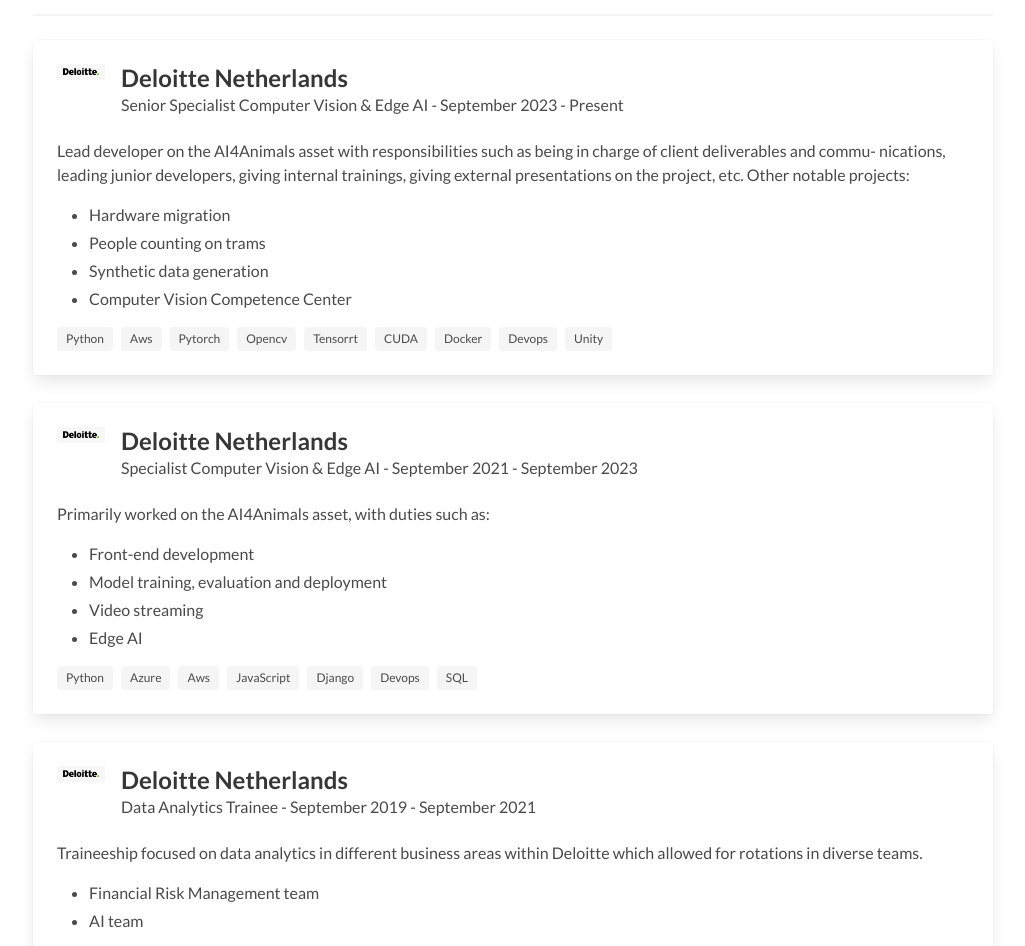
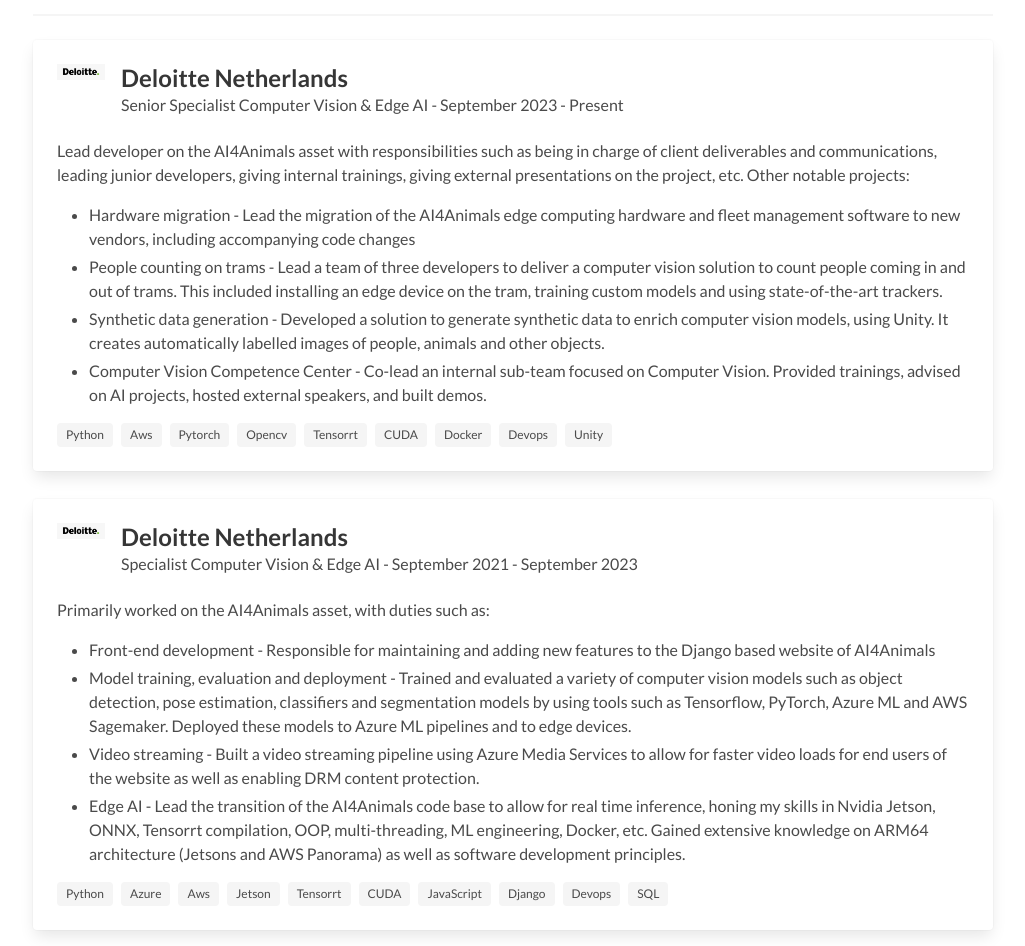
Before and after one commit to pavelbugneac/pavelbugneac.github.io, a plain HTML site: page index.html in a window 1280 px wide. Shown: the part 460-1406 px from the top of the page, without its empty margins (127-1152 px from the left). Drawn offline with Linux system fonts and the light colour scheme.

Commit message:
Adding more text to experience

```diff
--- a/index.html
+++ b/index.html
@@ -47,7 +47,7 @@
             A Senior AI developer with 5+ years of experience, specialized in computer vision & edge AI,
             and lead developer of the Deloitte asset <a href="https://www.deloitte.com/nl/en/products/ai4animals.html"> AI4Animals</a>.
             I have extensive experience in delivering state of the art AI models in form of production ready solutions.
-            Combined with advanced skills in programming and cloud, I have a passion for implementing the latest advancements in AI to practical applications.
+            Combined with advanced skills in programming and cloud, I have a passion for implementing the latest innovations in AI to practical applications.
           </p>
 
           <!-- <div class="text-center">
@@ -89,14 +89,21 @@
             </div>
           </div>
           <div class="content">
-            <p>Lead developer on the AI4Animals asset with responsibilities such as being in charge of client deliverables and commu-
-              nications, leading junior developers, giving internal trainings, giving external presentations on the project, etc. Other
+            <p>Lead developer on the AI4Animals asset with responsibilities such as being in charge of client deliverables and communications,
+              leading junior developers, giving internal trainings, giving external presentations on the project, etc. Other
               notable projects:</p>
             <ul>
-              <li>Hardware migration</li>
-              <li>People counting on trams</li>
-              <li>Synthetic data generation</li>
-              <li>Computer Vision Competence Center</li>
+              <li>Hardware migration - Lead the migration of the AI4Animals edge computing hardware and fleet management software to new vendors,
+                including accompanying code changes</li>
+              <li>People counting on trams - Lead a team of three developers to deliver a computer vision solution to count people coming in and out of trams.
+                This included installing an edge device on the tram, training custom models and using state-of-the-art trackers.
+              </li>
+              <li>Synthetic data generation - Developed a solution to generate synthetic data to enrich computer vision models, using Unity.
+                It creates automatically labelled images of people, animals and other objects.
+              </li>
+              <li>Computer Vision Competence Center - Co-lead an internal sub-team focused on Computer Vision.
+                Provided trainings, advised on AI projects, hosted external speakers, and built demos.
+              </li>
             </ul>
             <div class="tags">
               <span class="tag">Python</span>
@@ -129,15 +136,31 @@
           <div class="content">
             <p>Primarily worked on the AI4Animals asset, with duties such as:</p>
             <ul>
-              <li>Front-end development</li>
-              <li>Model training, evaluation and deployment</li>
-              <li>Video streaming</li>
-              <li>Edge AI</li>
+              <li>
+                Front-end development - Responsible for maintaining and adding new features to the Django based website of AI4Animals
+              </li>
+              <li>
+                Model training, evaluation and deployment - Trained and evaluated a variety of computer vision models such as object detection, pose estimation,
+                classifiers and segmentation models by using tools such as Tensorflow, PyTorch, Azure ML and AWS Sagemaker.
+                Deployed these models to Azure ML pipelines and to edge devices.
+              </li>
+              <li>
+                Video streaming - Built a video streaming pipeline using Azure Media Services to allow for faster video loads for end users of the website
+                 as well as enabling DRM content protection.
+              </li>
+              <li>
+                Edge AI - Lead the transition of the AI4Animals code base to allow for real time inference, honing my skills in Nvidia Jetson, ONNX,
+                Tensorrt compilation, OOP, multi-threading, ML engineering, Docker, etc. Gained extensive knowledge on ARM64 architecture (Jetsons and AWS Panorama)
+                as well as software development principles.
+              </li>
             </ul>
             <div class="tags">
               <span class="tag">Python</span>
               <span class="tag">Azure</span>
               <span class="tag">Aws</span>
+              <span class="tag">Jetson</span>
+              <span class="tag">Tensorrt</span>
+              <span class="tag">CUDA</span>
               <span class="tag">JavaScript</span>
               <span class="tag">Django</span>
               <span class="tag">Devops</span>
@@ -165,8 +188,20 @@
             <p>Traineeship focused on data analytics in different business areas within Deloitte which allowed for rotations in diverse
               teams.</p>
             <ul>
-              <li>Financial Risk Management team</li>
-              <li>AI team</li>
+              <li>Financial Risk Management team - Performed valuation of securities, insurance audits, and data management</li>
+              <li>AI team - Notable projects:
+                <ul>
+                  <li>
+                    Consumer Research - Conducted an econometric analysis of consumer behaviour using a questionnaire and other relevant data.
+                  </li>
+                  <li>
+                    AI4Animals - Trained and deployed a state-of-the-art animal pose estimation model to detect signs of life in animals in slaughterhouses.
+                  </li>
+                  <li>
+                    Sustainability Index - Built a Python tool that calculates CO2 emissions of consumer goods.
+                  </li>
+                </ul>
+              </li>
             </ul>
             <div class="tags">
               <span class="tag">Python</span>
@@ -288,6 +323,7 @@
           </div>
         </div>
       </div>
+
       <div class="card card-gap">
         <div class="card-content">
           <div class="content">
@@ -300,6 +336,7 @@
           </div>
         </div>
       </div>
+
     </div>
   </section>
 
```
